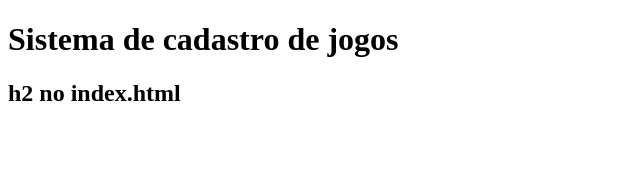
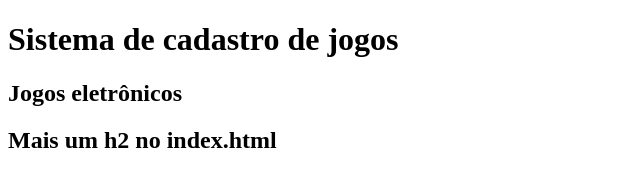
Before and after one commit to AndreaMentor/AluraJS, a plain HTML site: page index.html in a window 1280 px wide. Shown: the whole page, without its empty margins (0-640 px from the left). Drawn offline with Linux system fonts and the light colour scheme.

Commit message:
restaurando versão do dia 10/11/22

```diff
--- a/app.js
+++ b/app.js
@@ -1,3 +1,2 @@
 console.log("Rodando sistema de gerenciamento de jogos");
 console.log("AndreaMentorYahoo alterando...");
-console.log("Testando o push pelo terminal")
--- a/index.html
+++ b/index.html
@@ -8,7 +8,8 @@
 </head>
 <body>
     <h1>Sistema de cadastro de jogos</h1>
-    <h2> h2 no index.html</h2>
+    <h2> Jogos eletrônicos </h2>
+    <h2> Mais um h2 no index.html</h2>
     <script src="app.js"></script>
 </body>
 </html>
```
